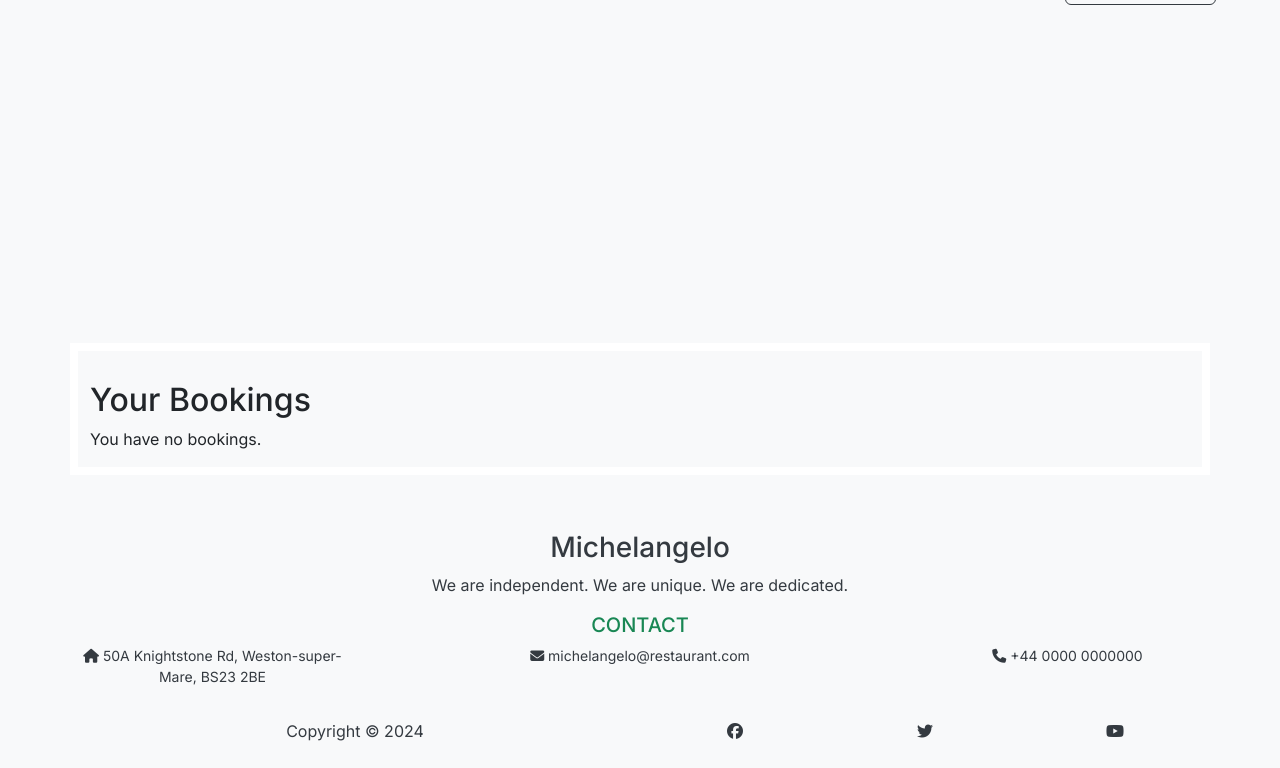
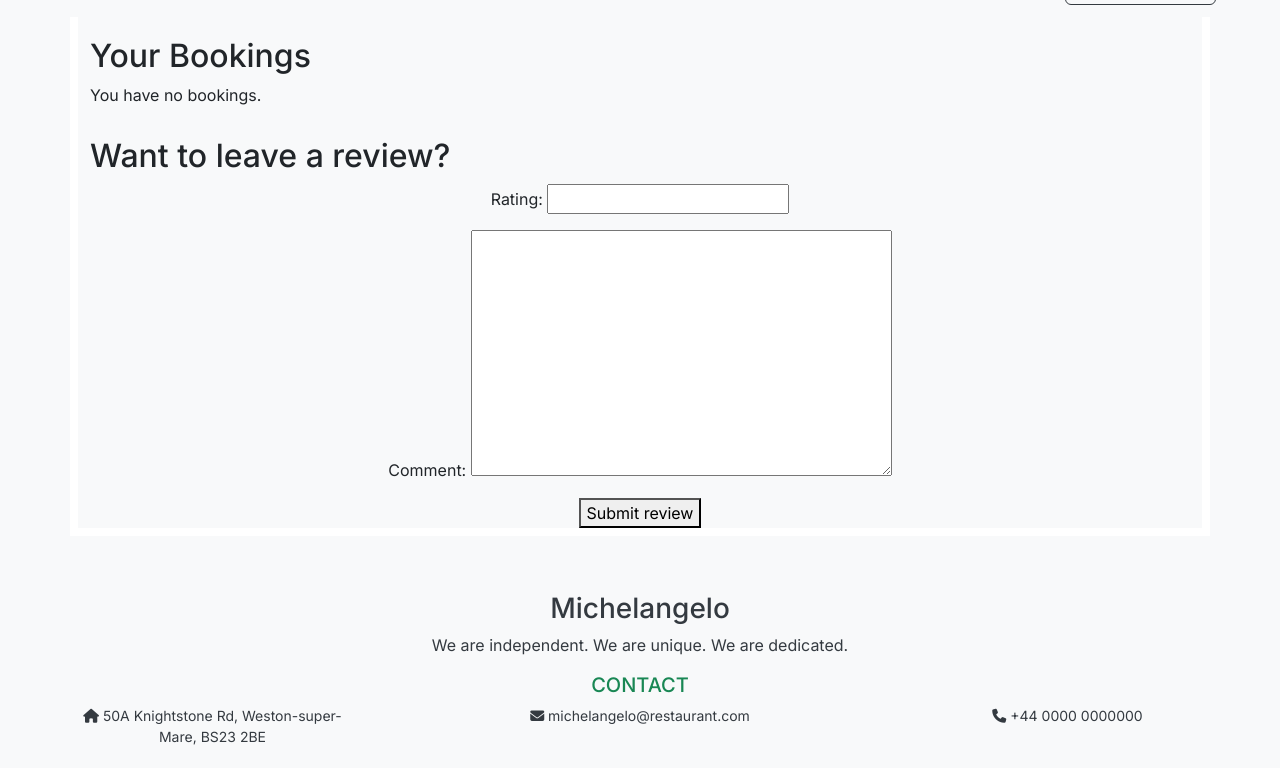
Before and after one commit to conor-timmis/Michelangelo, a Django app: template tables/templates/table_list.html in a window 1280 px wide. Shown: the part 41-809 px from the top of the page. Before the commit the page ends 782 px from the top, so only its background shows below. Run offline with Django 5.2, Linux system fonts and the light colour scheme; the template is opened without the code that fills it: values that come from a table or form of the project are taken from there, others are empty; some libraries are stand-ins or nearby versions.

Commit message:
Create model & form functionality to booking page

```diff
--- a/tables/forms.py
+++ b/tables/forms.py
@@ -5,6 +5,7 @@ from .models import Booking
 from django.db import models
 from django.utils import timezone
 from zoneinfo import ZoneInfo
+from .models import Review
 
 # Define the form for a booking
 class BookingForm(forms.ModelForm):
@@ -54,3 +55,8 @@ class BookingForm(forms.ModelForm):
                 self.fields['meal_time'].widget.attrs.update({'class': 'meal-time taken'})
 
         return cleaned_data
+
+class ReviewForm(forms.ModelForm):
+    class Meta:
+        model = Review
+        fields = ['rating', 'comment']
--- a/tables/models.py
+++ b/tables/models.py
@@ -1,6 +1,7 @@
 from django import forms
 from django.db import models
 from django.conf import settings
+from django.contrib.auth.models import User
 
 # Create your models here.
 
@@ -24,3 +25,11 @@ class Booking(models.Model):
         constraints = [
             models.UniqueConstraint(fields=['user', 'meal_day', 'meal_time', 'special_occasion'], name='unique_booking')
         ]
+
+# Class to structure the review process
+class Review(models.Model):
+    user = models.ForeignKey(User, on_delete=models.CASCADE, related_name='reviews')
+    booking = models.ForeignKey('Booking', on_delete=models.CASCADE, related_name='reviews')
+    rating = models.IntegerField()
+    comment = models.TextField()
+    created_at = models.DateTimeField(auto_now_add=True)
--- a/tables/templates/table_list.html
+++ b/tables/templates/table_list.html
@@ -44,6 +44,12 @@
             {% else %}
             <p>You have no bookings.</p>
             {% endif %}
+            <h2>Want to leave a review?</h2>
+            <form method="post">
+                {% csrf_token %}
+                {{ review_form.as_p }}
+                <button type="submit">Submit review</button>
+            </form>
         </div>
     </section>
 </div>
```
Also changed, not shown: tables/views.py (+14 -1 lines).
